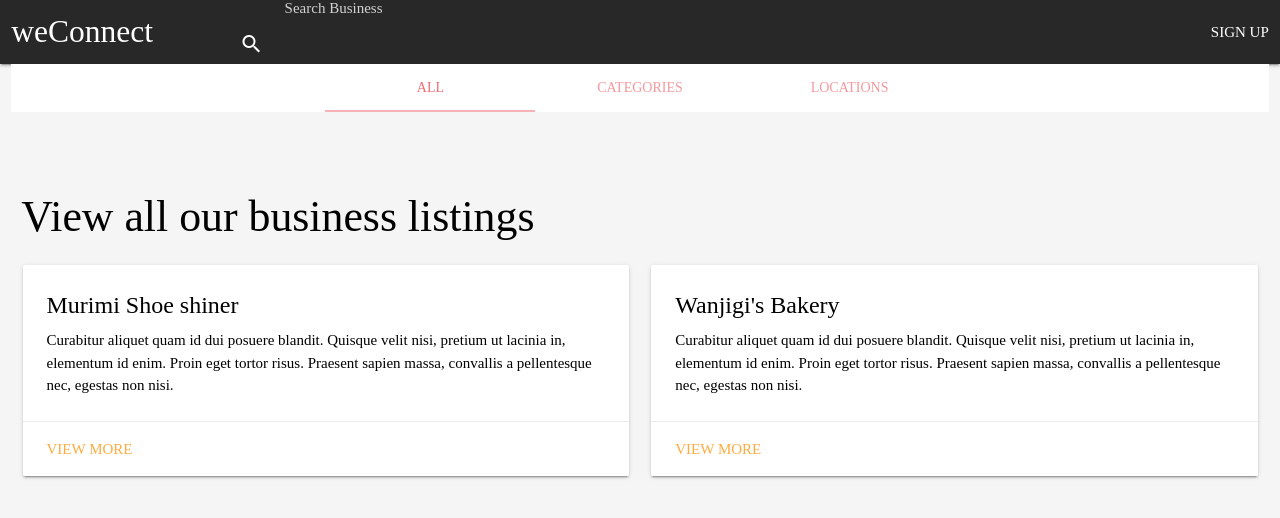
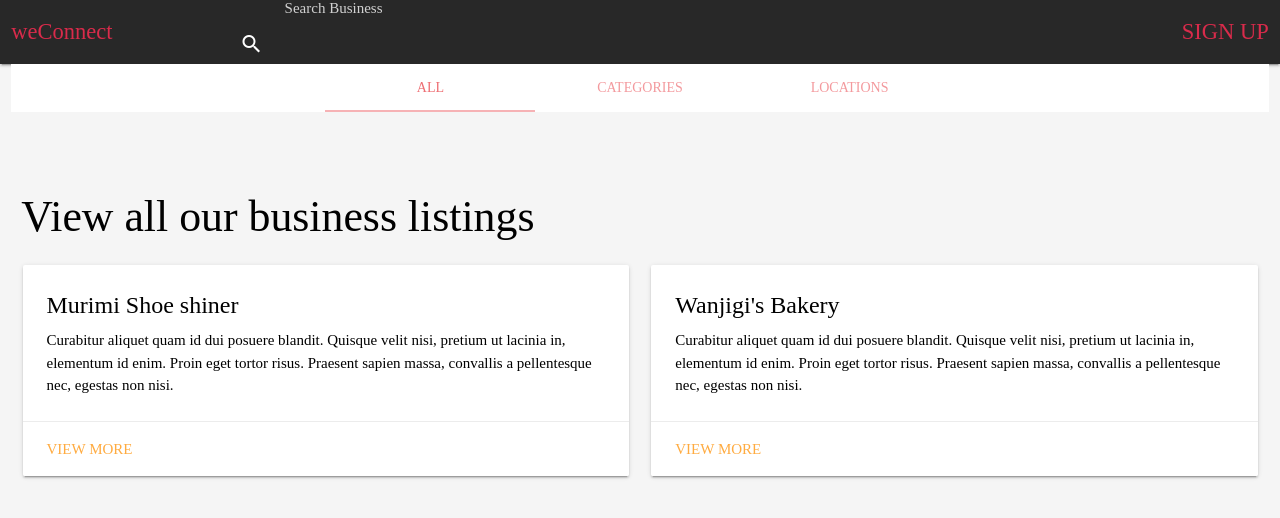
Before and after one commit to xcixor/weConnect, a plain HTML site: page designs/UI/templates/catalog.html in a window 1280 px wide. Drawn offline with nearby package versions, Linux system fonts and the light colour scheme.

Commit message:
Fix: Increase link font size and change color

```diff
--- a/designs/UI/static/css/style.css
+++ b/designs/UI/static/css/style.css
@@ -28,4 +28,8 @@ color: #67BCDB;
 }
 .nav-wrapper {
     background-color: #282828 !important;
-  }
+}
+.nav-wrapper a{
+  color: #D92B4B;
+  font-size: 150%;
+}
```
